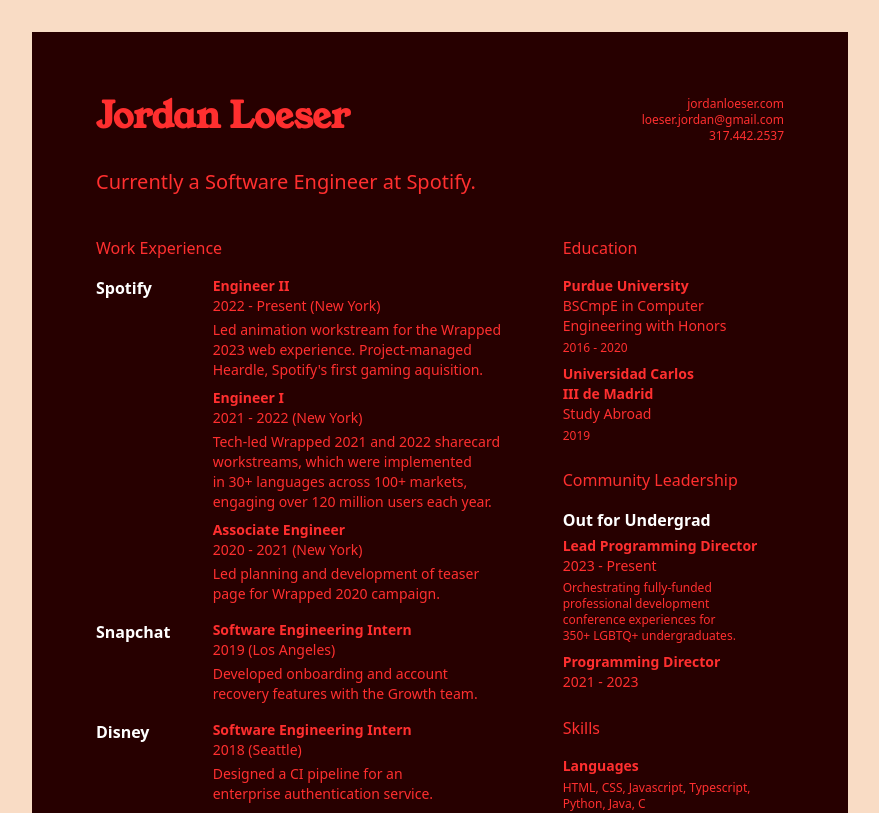
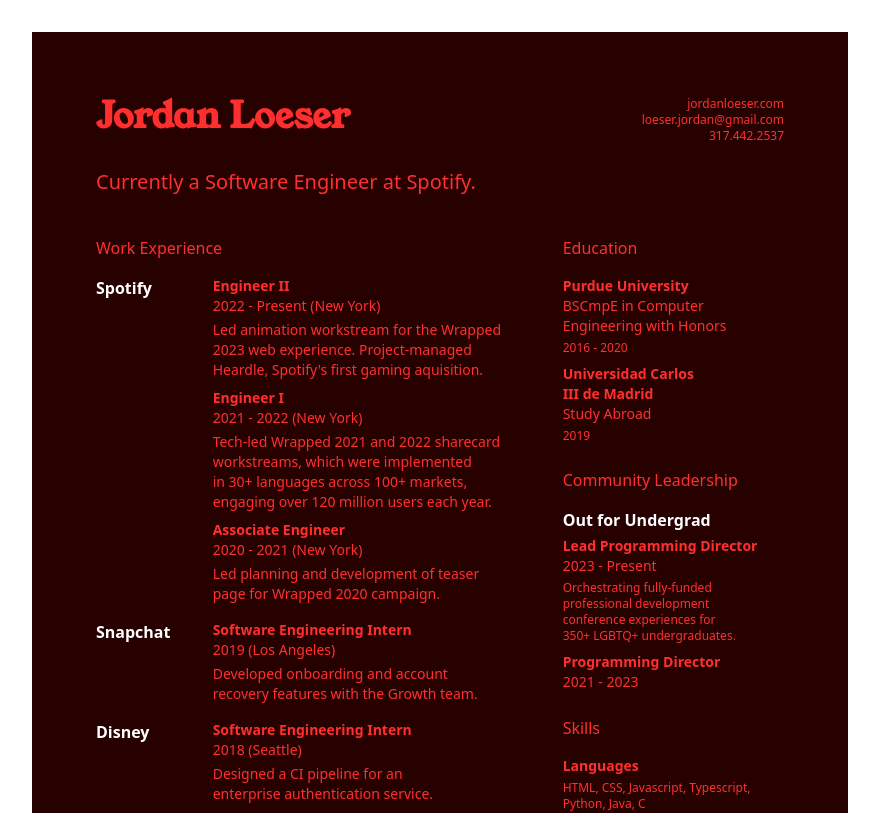
Before and after one commit to jordan-loeser/resume, a React (Vite) app: page / in a window 1280 px wide. Shown: the top 813 px of the page, without its empty margins (200-1079 px from the left). Built offline with nearby package versions, Linux system fonts and the light colour scheme.

Commit message:
Change background color

```diff
--- a/src/App.tsx
+++ b/src/App.tsx
@@ -30,7 +30,7 @@ function App() {
   return (
     <div
       id="stage"
-      className="bg-tan page:flex page:justify-center page:py-8 print:p-0"
+      className="bg-white page:flex page:justify-center page:py-8 print:p-0"
     >
       <main
         id="resume"
```
